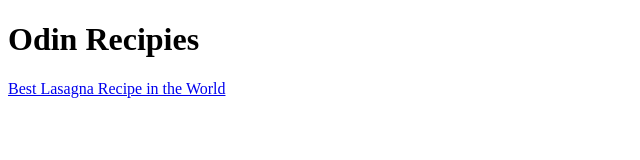
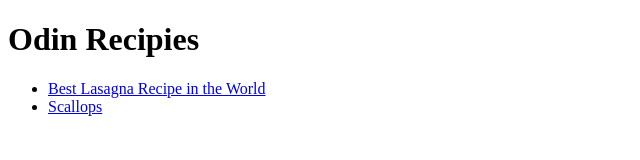
Before and after one commit to SliderX115/odin-recipes, a plain HTML site: page index.html in a window 1280 px wide. Shown: the whole page, without its empty margins (0-640 px from the left). Drawn offline with Linux system fonts and the light colour scheme.

Commit message:
added second recipe to list

```diff
--- a/index.html
+++ b/index.html
@@ -8,6 +8,9 @@
 
         <body>
             <h1>Odin Recipies</h1>
-            <a href="lasagna.html">Best Lasagna Recipe in the World</a>
+                <ul>
+                    <li><a href="lasagna.html">Best Lasagna Recipe in the World</a></li>
+                    <li><a href="Scallops.html">Scallops</a></li>
+                </ul>
         </body>
 </html>
```
